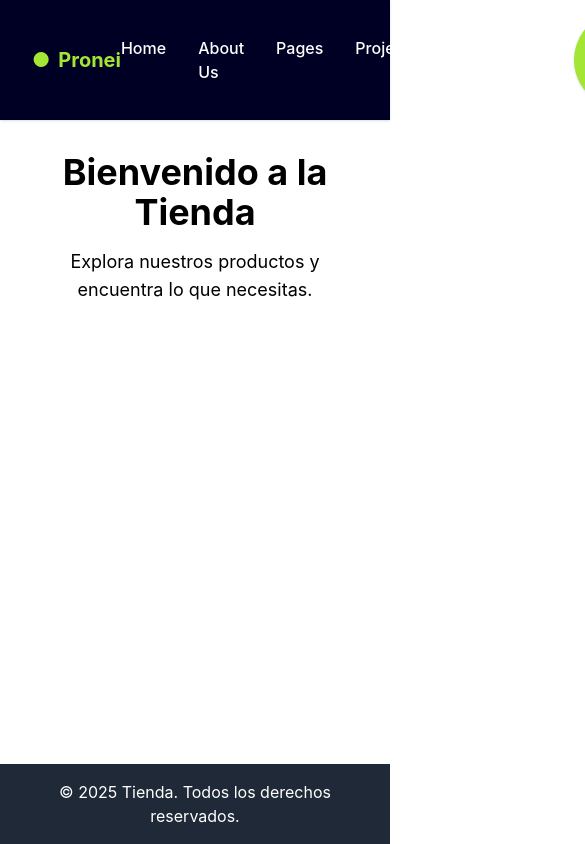
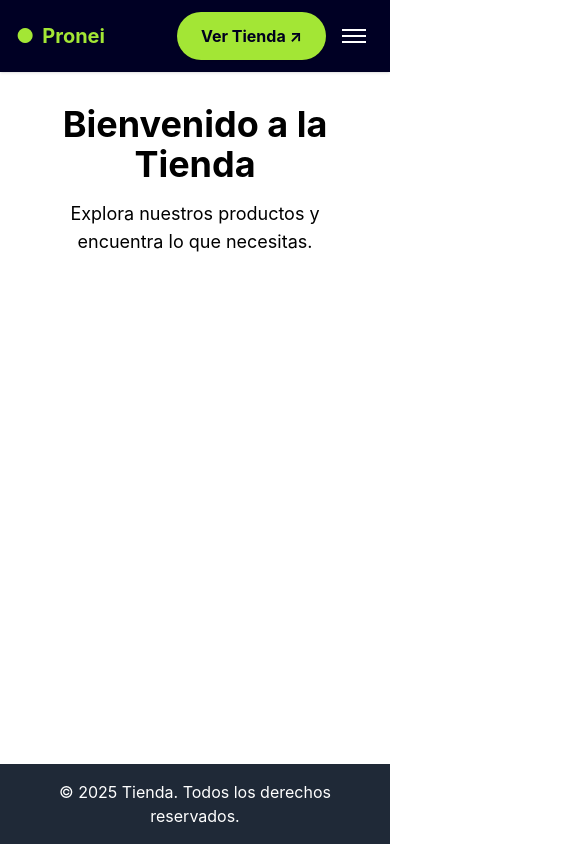
Before and after one commit to MarioPazmino/front_tienda_react_tailwind, a React (Create React App) app: page / in a window 390 px wide. Shown: the top 844 px of the page, 585 px wide, since content can reach past the window. Built offline with nearby package versions, Linux system fonts and the light colour scheme.

Commit message:
Refactor Navbar component to include responsive design and toggle functionality for mobile menu

```diff
--- a/src/components/Navbar.jsx
+++ b/src/components/Navbar.jsx
@@ -1,17 +1,24 @@
 
-import React from 'react';
+
+
+import React, { useState } from 'react';
 import './Navbar.css';
 
-const Navbar = () => (
-  <nav className="bg-[#000024] text-white px-8 py-3 flex items-center justify-between shadow">
+
+const Navbar = () => {
+  const [menuOpen, setMenuOpen] = useState(false);
+  return (
+    <nav className="bg-[#000024] text-white px-4 sm:px-8 py-3 flex items-center justify-between shadow relative">
       {/* Logo */}
-    <div className="flex items-center gap-2 font-bold text-xl">
+      <div className="flex items-center gap-2 font-bold text-xl z-20">
         <span className="text-lime-400">&#9679;</span>
         <span className="text-lime-400">Pronei</span>
       </div>
       {/* Links */}
-    <div className="flex-1 flex justify-center">
-      <ul className="flex gap-8 text-base font-medium">
+      <div
+        className={`flex-1 sm:flex sm:justify-center sm:items-center ${menuOpen ? 'block absolute top-full left-0 w-full bg-[#000024] py-4 z-10' : 'hidden'} sm:static sm:w-auto sm:bg-transparent sm:py-0`}
+      >
+        <ul className="flex flex-col sm:flex-row gap-4 sm:gap-8 text-base font-medium items-center">
           <li className="text-white cursor-pointer">Home</li>
           <li className="text-white cursor-pointer">About Us</li>
           <li className="text-white cursor-pointer">Pages</li>
@@ -20,14 +27,32 @@ const Navbar = () => (
           <li className="text-white cursor-pointer">Blog</li>
         </ul>
       </div>
-    {/* Botón */}
-    <div>
+      {/* Botón y Hamburguesa a la derecha */}
+      <div className="flex items-center gap-2 z-20">
         <button className="bg-lime-400 text-[#00001E] font-bold px-6 py-3 rounded-full shadow relative overflow-hidden animated-eye group transition-all">
           <span className="relative z-10">Ver Tienda ↗</span>
           <span className="eye-effect absolute inset-0 z-0"></span>
         </button>
+        {/* Hamburger */}
+        <button
+          className="sm:hidden flex flex-col justify-center items-center w-10 h-10"
+          onClick={() => setMenuOpen(!menuOpen)}
+          aria-label="Abrir menú"
+        >
+          <span className={`block h-0.5 w-6 bg-white mb-1 transition-all ${menuOpen ? 'rotate-45 translate-y-2' : ''}`}></span>
+          <span className={`block h-0.5 w-6 bg-white mb-1 transition-all ${menuOpen ? 'opacity-0' : ''}`}></span>
+          <span className={`block h-0.5 w-6 bg-white transition-all ${menuOpen ? '-rotate-45 -translate-y-2' : ''}`}></span>
+        </button>
       </div>
+      {/* Fondo oscuro al abrir menú */}
+      {menuOpen && (
+        <div
+          className="fixed inset-0 bg-black bg-opacity-40 z-10 sm:hidden"
+          onClick={() => setMenuOpen(false)}
+        ></div>
+      )}
     </nav>
   );
+};
 
 export default Navbar;
```
Lines whose indentation alone changed are shown as unchanged.
